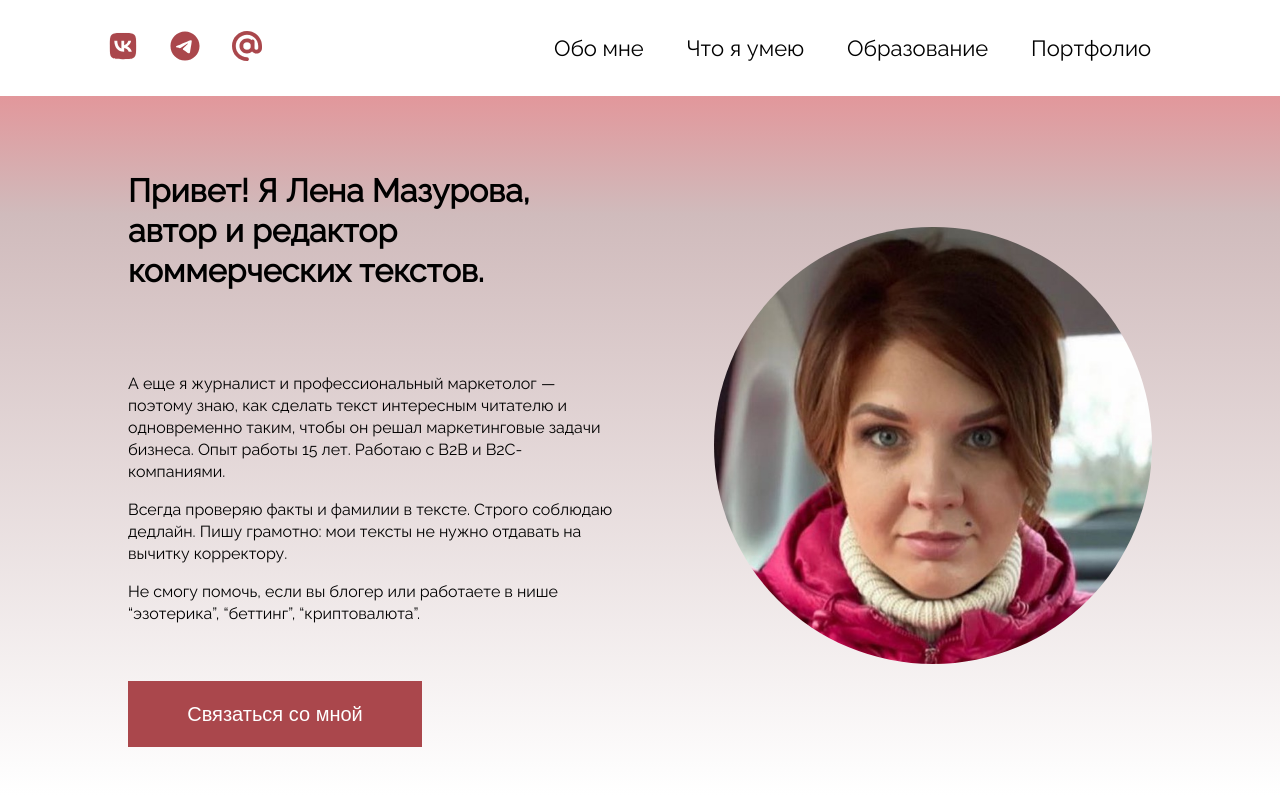
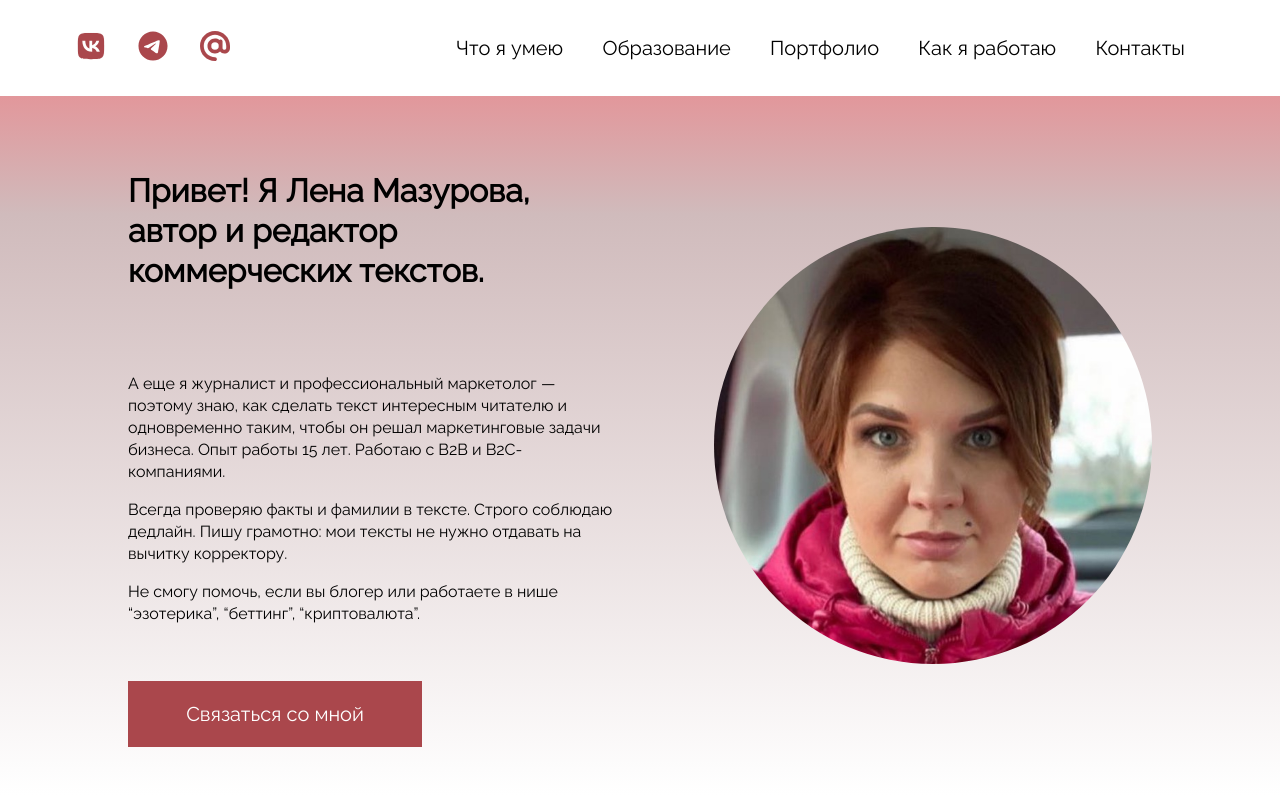
Before and after one commit to Nadia-HPoe/ElenaM_portfolio, a React (Create React App) app: page / in a window 1280 px wide. Shown: the top 800 px of the page. Built offline with nearby package versions, Linux system fonts and the light colour scheme.

Commit message:
added a new screen + fixing bugs

```diff
--- a/src/App.js
+++ b/src/App.js
@@ -19,13 +19,13 @@ function App() {
     <div className='App'>
       <ScrollToTopButton />
       <Header
-        main={mainRef}
         about={aboutRef}
         education={educationRef}
         portfolio={portfolioRef}
+        footer={footerRef}
       />
 
-      <Main ref={mainRef} footer={footerRef} />
+      <Main ref={mainRef} />
       <AboutMe ref={aboutRef} />
       <Education ref={educationRef} />
       <Portfolio ref={portfolioRef} />
--- a/src/components/Footer/footer.scss
+++ b/src/components/Footer/footer.scss
@@ -110,7 +110,7 @@
     line-height: 22px;
   }
 }
-@media screen and (max-width: 1099px) and (min-width: 551px) {
+@media screen and (max-width: 1099px) and (min-width: 651px) {
   .footer__container {
     padding-top: 5rem;
   }
@@ -130,7 +130,7 @@
     line-height: 18px;
   }
 }
-@media screen and (max-width: 550px) and (min-width: 200px) {
+@media screen and (max-width: 650px) and (min-width: 200px) {
   .footer__container {
     padding-top: 5rem;
   }
--- a/src/components/Footer/index.jsx
+++ b/src/components/Footer/index.jsx
@@ -130,6 +130,16 @@ const Footer = forwardRef(
                 Портфолио
               </button>
             </li>
+            <li class='footer__list-item'>
+              <button
+                onClick={() =>
+                  main.current.scrollIntoView({ behavior: "smooth" })
+                }
+                class='footer__link'
+              >
+                Как я работаю
+              </button>
+            </li>
           </ul>
         </div>
         <div class='footer__copyright'>
--- a/src/components/Header/header.scss
+++ b/src/components/Header/header.scss
@@ -23,7 +23,7 @@
 }
 
 .header__list {
-  width: 50%;
+  width: 60%;
   display: flex;
   justify-content: space-around;
 }
@@ -38,9 +38,9 @@
   font: inherit;
   cursor: pointer;
   color: black;
-  font-size: 28px;
+  font-size: 24px;
   font-weight: 400;
-  line-height: 33px;
+  line-height: 32px;
   transition: 0.3s all;
   &:hover,
   &:active {
@@ -50,7 +50,7 @@
 
 @media screen and (max-width: 1499px) and (min-width: 1100px) {
   .header__link {
-    font-size: 22px;
+    font-size: 20px;
     line-height: 30px;
   }
   .header__contacts-icon {
@@ -62,13 +62,14 @@
   }
 }
 
-@media screen and (max-width: 1099px) and (min-width: 551px) {
+@media screen and (max-width: 1099px) and (min-width: 651px) {
   .header__list {
-    width: 60%;
+    padding: 0;
+    width: 70%;
   }
 
   .header__link {
-    font-size: 17px;
+    font-size: 16px;
     line-height: 24px;
   }
   .header__contacts-icon {
@@ -79,7 +80,7 @@
     padding: 0.5rem 0;
   }
 }
-@media screen and (max-width: 550px) and (min-width: 200px) {
+@media screen and (max-width: 650px) and (min-width: 200px) {
   .header__menu {
     flex-direction: column;
     align-items: center;
--- a/src/components/Header/index.jsx
+++ b/src/components/Header/index.jsx
@@ -2,7 +2,7 @@ import React from "react";
 import "./header.scss";
 import { Icons } from "../Icons";
 
-const Header = ({ main, about, education, portfolio }) => {
+const Header = ({ about, education, portfolio, footer }) => {
   return (
     <header className='header__container'>
       <nav class='header__menu'>
@@ -48,16 +48,6 @@ const Header = ({ main, about, education, portfolio }) => {
           <li class='header__list-item'>
             <button
               onClick={() =>
-                main.current.scrollIntoView({ behavior: "smooth" })
-              }
-              class='header__link'
-            >
-              Обо мне
-            </button>
-          </li>
-          <li class='header__list-item'>
-            <button
-              onClick={() =>
                 about.current.scrollIntoView({ behavior: "smooth" })
               }
               class='header__link'
@@ -85,6 +75,26 @@ const Header = ({ main, about, education, portfolio }) => {
               Портфолио
             </button>
           </li>
+          <li class='header__list-item'>
+            <button
+              onClick={() =>
+                footer.current.scrollIntoView({ behavior: "smooth" })
+              }
+              class='header__link'
+            >
+              Как я работаю
+            </button>
+          </li>
+          <li class='header__list-item'>
+            <button
+              onClick={() =>
+                footer.current.scrollIntoView({ behavior: "smooth" })
+              }
+              class='header__link'
+            >
+              Контакты
+            </button>
+          </li>
         </ul>
       </nav>
     </header>
--- a/src/components/screens/Main/index.jsx
+++ b/src/components/screens/Main/index.jsx
@@ -3,7 +3,7 @@ import { forwardRef } from "react";
 import Image from "../../../assets/images/main_image.jpg";
 import "../screens.scss";
 
-const Main = forwardRef(({ footer, props }, ref) => {
+const Main = forwardRef((props, ref) => {
   return (
     <section ref={ref} className='container'>
       <div className='main__wrapper'>
@@ -37,14 +37,14 @@ const Main = forwardRef(({ footer, props }, ref) => {
             </p>
           </div>
 
-          <button
-            onClick={() =>
-              footer.current.scrollIntoView({ behavior: "smooth" })
-            }
+          <a
+            href='https://t.me/lenore_mommy'
+            target='_blank'
+            rel='noreferrer'
             className='main__info-button'
           >
             Связаться со мной
-          </button>
+          </a>
         </div>
         <div className='main__image'>
           <img src={Image} className='main__image-item' alt='myphoto' />
--- a/src/components/screens/Portfolio/PortfolioItem.jsx
+++ b/src/components/screens/Portfolio/PortfolioItem.jsx
@@ -5,15 +5,13 @@ import "../screens.scss";
 const PortfolioItem = (props) => {
   return (
     <div className='portfolio__item'>
-      <p className='portfolio__item-title'>
-        <Icons
-          className='portfolio__icon icon'
-          name='circle'
-          color='#aa474c'
-          size='20'
-        />
-        {props.title}
-      </p>
+      <div className='portfolio__item-title-container'>
+        <div className='portfolio__icon'>
+          <Icons className='icon' name='circle' color='#aa474c' size='20' />
+        </div>
+
+        <p className='portfolio__item-title'>{props.title}</p>
+      </div>
       <div className='portfolio__item-text'>
         <p className='portfolio__item-link'>{props.name}</p>
         <p className='portfolio__item-paragraph'>{props.text}</p>
--- a/src/components/screens/Portfolio/portfolio.js
+++ b/src/components/screens/Portfolio/portfolio.js
@@ -51,7 +51,7 @@ const portfolio = [
   },
   {
     id: 7,
-    title: "Текст",
+    title: "Текст на сайт",
     name: "О компании",
     text: "Вместо заезженных штампов добавила в текст конкретику и факты, важные для клиентов компании.",
     link: "https://100lpromo.ru/about/",
@@ -67,7 +67,7 @@ const portfolio = [
     id: 9,
     title: "Пресс-релиз",
     name: "ООО «Тверская генерация» подводит итоги отопительного сезона 2014-2015 гг.",
-    text: "В течение 7 лет я работала пресс-секретарем в отрасли энергетики и ЖКХ. По ссылке - один из подготовленных за это время пресс-релизов.",
+    text: "В течение 7 лет я работала пресс-секретарем в отрасли энергетики и ЖКХ. По ссылке — один из подготовленных за это время пресс-релизов.",
     link: "https://tvgen.ru/news/detalis/77",
   },
 ];
--- a/src/components/screens/screens.scss
+++ b/src/components/screens/screens.scss
@@ -47,7 +47,11 @@
 .main__info-button {
   width: 18.375rem;
   height: 4.125rem;
+  display: flex;
+  align-items: center;
+  justify-content: center;
   background-color: var.$main-color;
+  text-decoration: none;
   color: white;
   border-color: transparent;
   cursor: pointer;
@@ -164,6 +168,11 @@
   min-height: max-content;
   max-width: 75%;
   width: 100%;
+}
+
+.portfolio__item-title-container {
+  display: flex;
+  align-items: center;
 }
 
 .portfolio__item-text {
@@ -434,7 +443,7 @@
 
   .education__list-title,
   .portfolio__item-title {
-    font-size: 14px;
+    font-size: 15.4px;
     line-height: 18px;
   }
 
```
Also changed, not shown: src/components/screens/WorkMethod/index.jsx (added, +15 -0 lines).
